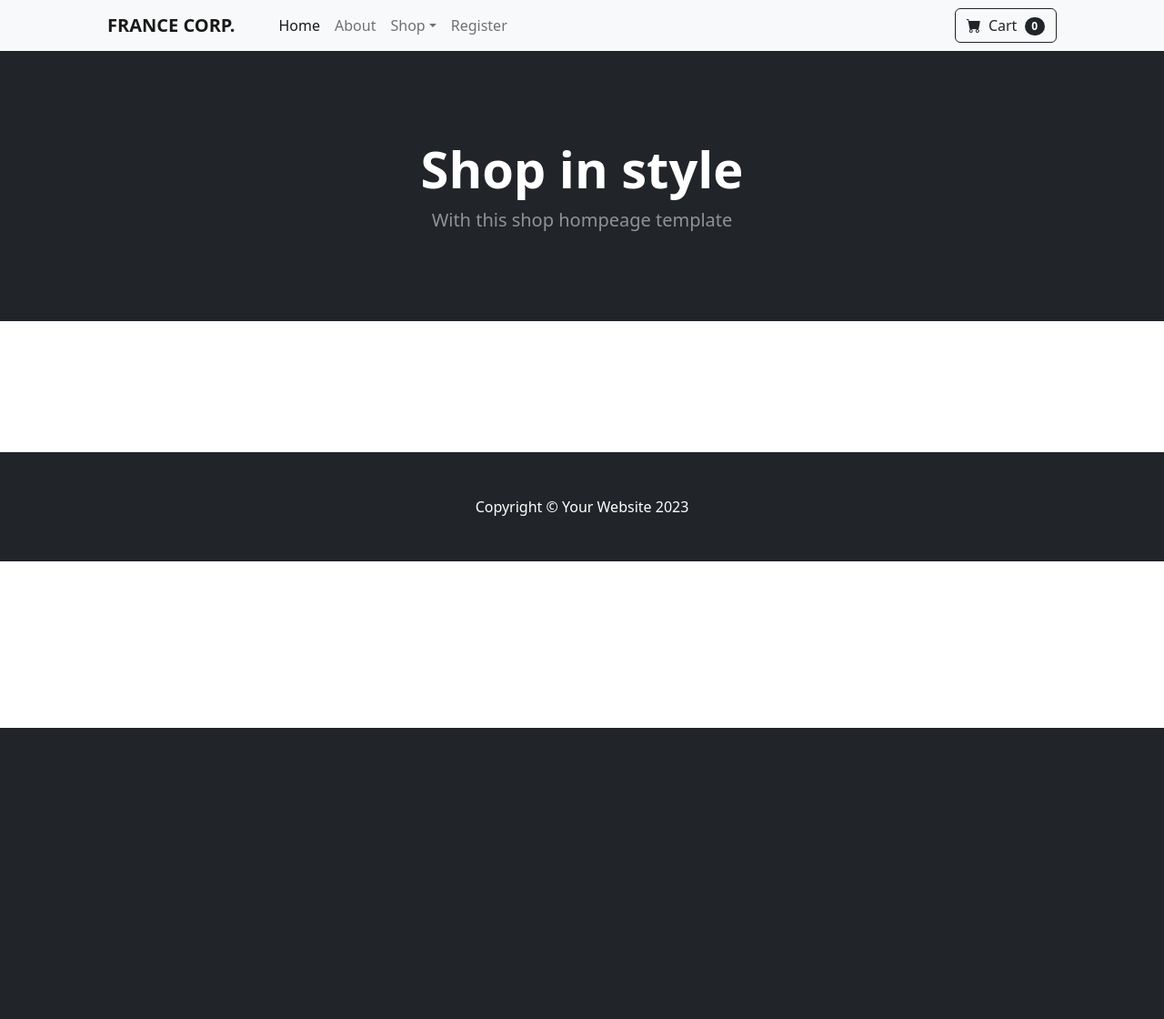
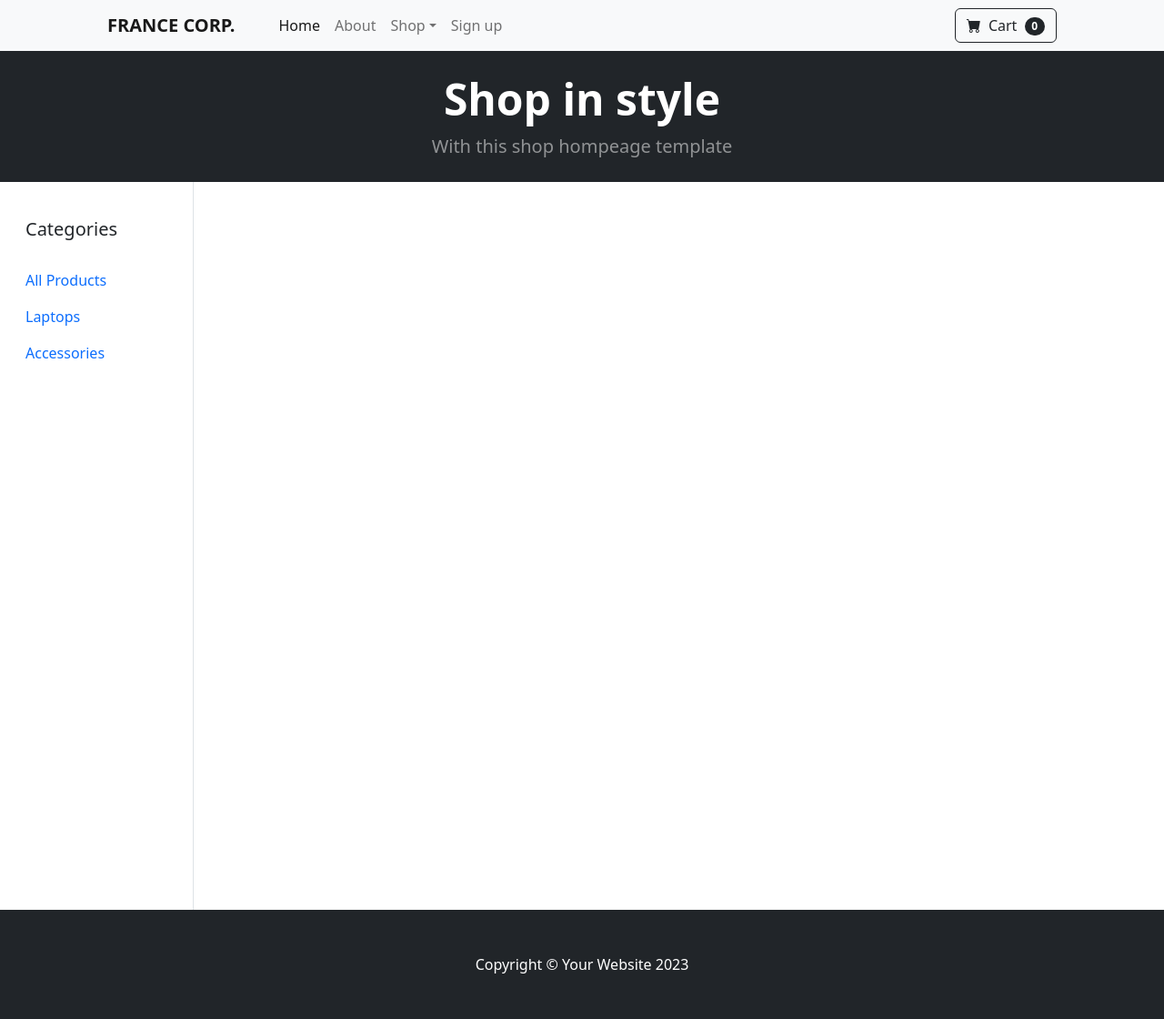
Before and after one commit to yemsz07/Mini-Ecommerce, a Django app: page /home/ in a window 1280 px wide. Shown: the whole page at 91% size. Before the commit the page ends 800 px from the top, so only its background shows below. Run offline with Django 5.2, Linux system fonts and the light colour scheme; data that the repository does not hold is empty.

Commit message:
feat: update product grid to e-commerce style and add login-required cart logic

```diff
--- a/ecommerce/settings.py
+++ b/ecommerce/settings.py
@@ -155,3 +155,7 @@ AUTHENTICATION_BACKENDS = [
 
 
 SOCIALACCOUNT_LOGIN_ON_GET = True
+
+# Ito ang magsasabi sa Google login na bumalik sa Home page
+LOGIN_REDIRECT_URL = 'home_page'  # Gamitin ang name ng URL mo sa home
+LOGOUT_REDIRECT_URL = 'home_page'
--- a/shop/staff_views.py
+++ b/shop/staff_views.py
@@ -1,8 +1,10 @@
+from itertools import product
 import logging
 from django.shortcuts import render
 from django.http import HttpResponse
 from .models import Product, Category
 from .staff_forms import Staff_view_Product
+
 
 # Set up logging
 logger = logging.getLogger(__name__)
@@ -55,6 +57,8 @@ def staff_crud(request):
 
     return HttpResponse("Method not allowed", status=405)
 
+
+
 def bulk_delete(request):
     if request.method == "POST":
         product_ids = request.POST.getlist('product_ids')
--- a/shop/templates/shop/about.html
+++ b/shop/templates/shop/about.html
@@ -4,7 +4,7 @@
 <h1 class="text-center">About Us</h1>
 
 
-<h2 class="text-center">Who We Are</h2>
+<h2 class="text-center">Who We Are</h2><br><br><br><br>
 <p class="text-center">
 Welcome to France Corp., your number one source for all things quality and style. We're dedicated to giving you the very best of products, with a focus on dependability, customer service, and uniqueness.
 <br><br >
--- a/shop/templates/shop/base.html
+++ b/shop/templates/shop/base.html
@@ -2,6 +2,15 @@
 <!DOCTYPE html>
 <html lang="en">
     <head>
+
+        <style>
+            .sidebar-border {
+                border-right: 1px solid #dee2e6;
+                min-height: 100vh; /* Ginawang min-height para sumunod sa haba ng content */
+                padding-top: 2rem;
+            }
+        </style>
+
         <meta charset="utf-8" />
         <meta name="viewport" content="width=device-width, initial-scale=1, shrink-to-fit=no" />
         <meta name="description" content="" />
@@ -32,13 +41,9 @@
                                 <li><a class="dropdown-item" href="#!">Popular Items</a></li>
                                 <li><a class="dropdown-item" href="#!">New Arrivals</a></li>
                             </ul>
-                        <li class="nav-item"><a class="nav-link {% if request.resolver_match.url_name == 'register_page' %}active{% endif %}" href="{% url 'register_page' %}">Register</a></li>
+                        <li class="nav-item"><a class="nav-link {% if request.resolver_match.url_name == 'register_page' %}active{% endif %}" href="{% url 'register_page' %}">Sign up</a></li>
                         </li>
                     </ul>
-
-
-
-
                     <form class="d-flex">
                         <button class="btn btn-outline-dark" type="submit">
                             <i class="bi-cart-fill me-1"></i>
@@ -50,21 +55,43 @@
             </div>
         </nav>
         <!-- Header-->
-        <header class="bg-dark py-5">
-            <div class="container px-4 px-lg-5 my-5">
+        <header class="bg-dark py-3">
+            <div class="container px-4 px-lg-5 my-2">
                 <div class="text-center text-white">
-                    <h1 class="display-4 fw-bolder">Shop in style</h1>
+                    <h1 class="display-5 fw-bolder">Shop in style</h1>
                     <p class="lead fw-normal text-white-50 mb-0">With this shop hompeage template</p>
                 </div>
             </div>
         </header>
         <!-- Section-->
 
+        <div class="container-fluid">
+    <div class="row">
+
+        <div class="container-fluid">
+    <div class="row">
+
+        <div class="col-md-3 col-lg-2 sidebar-border">
+            <h5 class="ms-3 mb-4 mt-2">Categories</h5>
+            <ul class="nav flex-column">
+                <li class="nav-item">
+                    <a class="nav-link active" href="{% url 'home_page' %}">All Products</a>
+                </li>
+                <li class="nav-item">
+                    <a class="nav-link" href="#">Laptops</a>
+                </li>
+                <li class="nav-item">
+                    <a class="nav-link" href="#">Accessories</a>
+                </li>
+            </ul>
+        </div>
 
 
-        {% block content %}
-        {% endblock %}
 
+        <div class="col-md-9 col-lg-10">
+            {% block content %}
+            {% endblock %}
+        </div>
 
         <!-- Footer-->
         <footer class="py-5 bg-dark">
--- a/shop/templates/shop/home_page.html
+++ b/shop/templates/shop/home_page.html
@@ -1,26 +1,77 @@
 {% extends 'shop/base.html' %}
 
 {% block content %}
-<section class="py-5">
-            <div class="container px-4 px-lg-5 mt-5">
-                <div class="row gx-4 gx-lg-5 row-cols-2 row-cols-md-3 row-cols-xl-4 justify-content-center">
+<style>
+    /* Pinipilit ang image na maging square at pantay lahat */
+    .card-img-container {
+        width: 100%;
+        padding-top: 100%; /* 1:1 Aspect Ratio */
+        position: relative;
+        overflow: hidden; /* tinatago yung mga sobrang text */
+        background-color: #f8f9fa;
+    }
+
+    .card-img-container img {
+        position: absolute;
+        top: 0;
+        left: 0;
+        width: 100%;
+        height: 100%;
+        object-fit: contain; /* Para hindi ma-stretch ang image, "cover" kung gusto mo walang puti sa gilid */
+        padding: 10px; /* Optional: para may space sa gilid ng image */
+    }
+
+    /* Nililimitahan ang pangalan ng product sa 2 lines para pantay ang price section */
+    .product-name {
+        display: -webkit-box;
+        -webkit-line-clamp: 2;
+        -webkit-box-orient: vertical;
+        overflow: hidden;
+        height: 3rem; /* Adjust based on font size */
+        margin-bottom: 0.5rem;
+    }
+
+    .card-body {
+        min-height: 80px;
+        padding: 10px;
+    }
+
+
+</style>
+
+<section class="py-3">
+    <div class="container-fluid px-2">
+
+        <div class="row g-2 row-cols-2 row-cols-md-4 row-cols-lg-5 justify-content-center">
             {% for product in products %}
-                    <div class="col mb-5">
-                        <div class="card h-100">
-                            <!-- Product image-->
-                            <img class="card-img-top" src="{{ product.image.url }}" alt="..." />
-                            <!-- Product details-->
-                            <div class="card-body p-4">
-                                <div class="text-center">
-                                    <!-- Product name-->
-                                    <h5 class="fw-bolder">{{ product.name }}</h5>
-                                    <!-- Product price-->
-                                    ₱{{ product.price }}
+
+            <div class="col mb-2">
+                <div class="card h-100 border-0 shadow-sm"> <div class="card-img-container">
+                        <img src="{{ product.image.url }}" alt="{{ product.name }}" />
+                    </div>
+
+                    <div class="card-body p-2">
+                        <div class="text-start">
+                            <h6 class="product-name text-dark mb-1" style="font-size: 0.85rem; font-weight: 500;">
+                                {{ product.name }}
+                            </h6>
+                            <div class="text-danger fw-bold" style="font-size: 1rem;">₱{{ product.price }}</div>
                         </div>
                     </div>
-                            <!-- Product actions-->
-                            <div class="card-footer p-4 pt-0 border-top-0 bg-transparent">
-                                <div class="text-center"><a class="btn btn-outline-dark mt-auto" href="#">View options</a></div>
+
+
+                    <div class="card-footer p-2 pt-0 border-top-0 bg-transparent">
+                        <div class="text-center">
+                            {% if not request.user.is_authenticated %}
+                            <a class="btn btn-outline-dark btn-sm w-100 py-1" style="font-size: 0.7rem;" href="#">
+                                View options
+                            </a>
+                            {% else %}
+                            <a class="btn btn-outline-dark btn-sm w-100 py-1" style="font-size: 0.7rem;" href="#">
+                                Add to cart
+                            </a>
+                            {% endif %}
+                        </div>
                     </div>
                 </div>
             </div>
```
Lines whose indentation alone changed are shown as unchanged.
